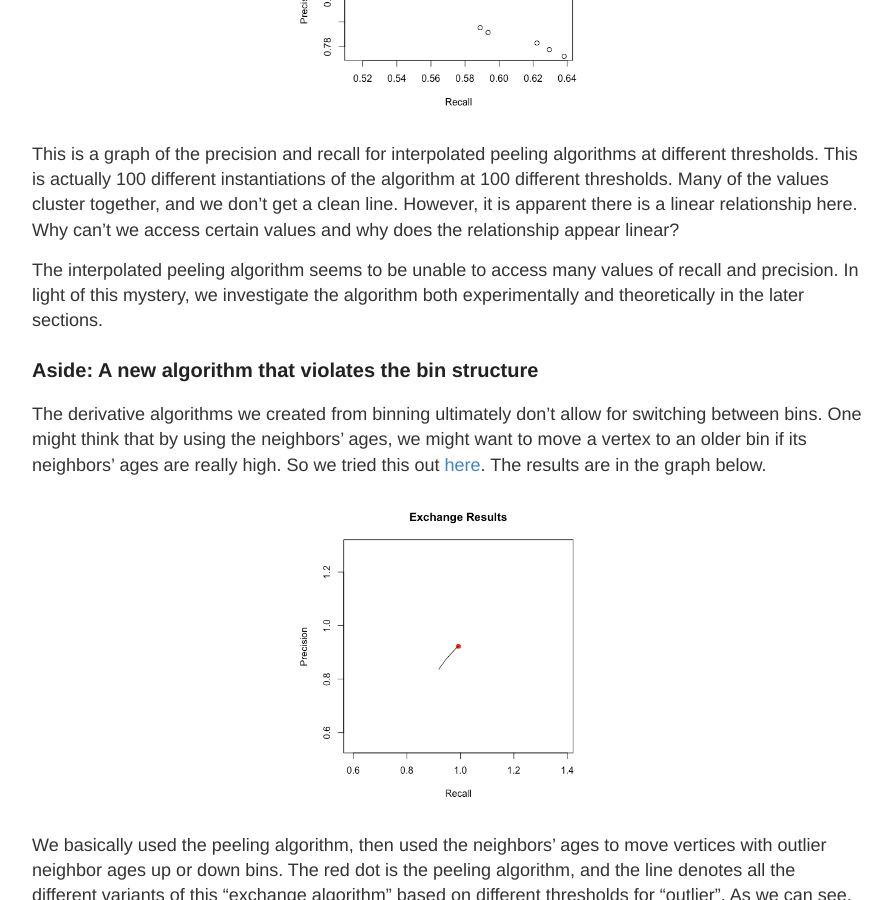
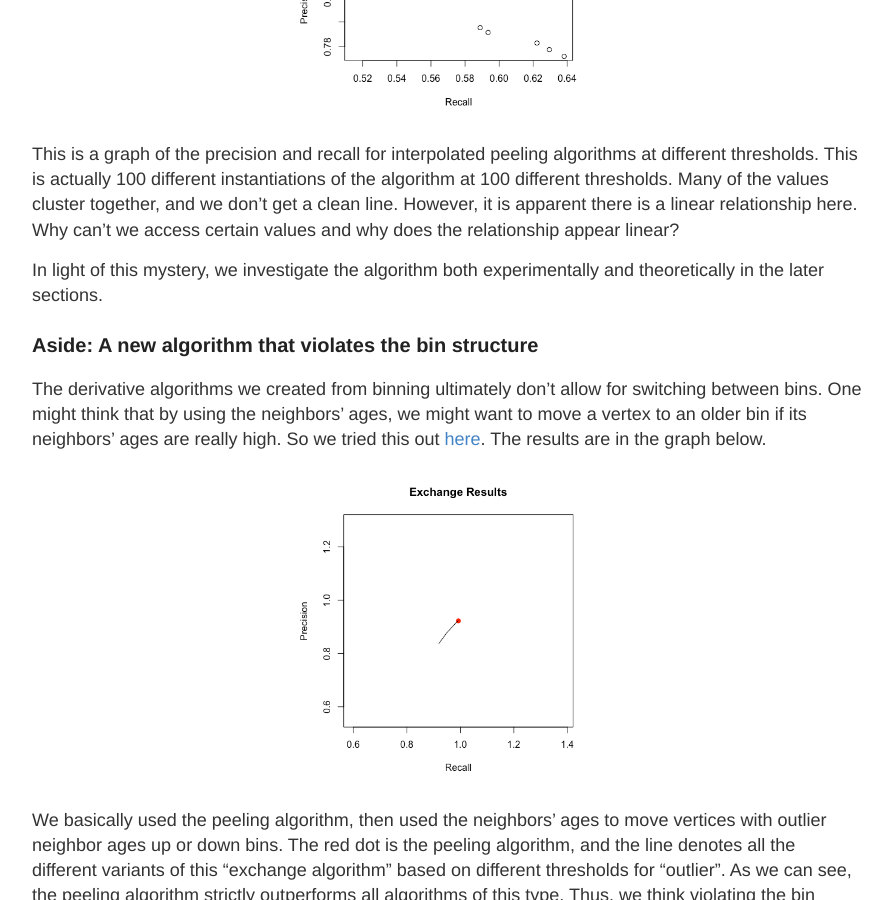
Before and after one commit to houcharlie/oldwebsite, a Jekyll site: the page built from _posts/2018-10-11-peeling.md, in a window 1280 px wide and 900 px high, scrolled down 2113 px. Shown: the whole window, without its empty margins (193-1085 px from the left). Built offline with Jekyll 4.4.1, drawn with Linux system fonts in a browser that asks for light colours; formulas are drawn with MathJax 3.

Commit message:
Update _posts/2018-10-11-peeling.md

```diff
--- a/_posts/2018-10-11-peeling.md
+++ b/_posts/2018-10-11-peeling.md
@@ -46,7 +46,7 @@ We also did some analysis on how precision and recall vary with changing the thr
 
 This is a graph of the precision and recall for interpolated peeling algorithms at different thresholds.  This is actually 100 different instantiations of the algorithm at 100 different thresholds.  Many of the values cluster together, and we don't get a clean line.  However, it is apparent there is a linear relationship here.  Why can't we access certain values and why does the relationship appear linear?
 
-The interpolated peeling algorithm seems to be unable to access many values of recall and precision.  In light of this mystery, we investigate the algorithm both experimentally and theoretically in the later sections.
+In light of this mystery, we investigate the algorithm both experimentally and theoretically in the later sections.
 
 
 ### Aside: A new algorithm that violates the bin structure
```
